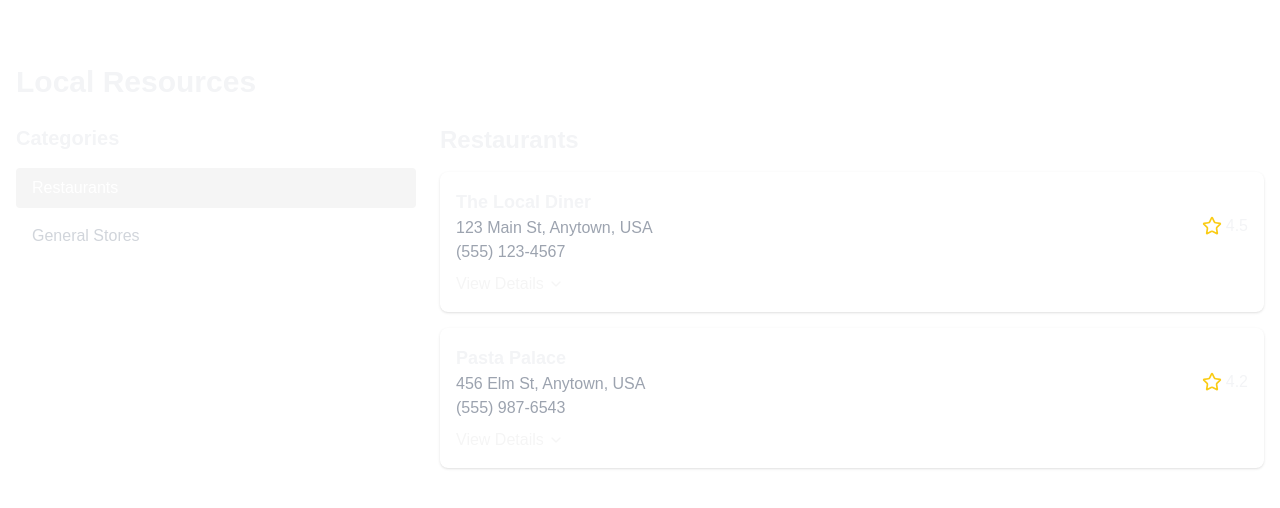
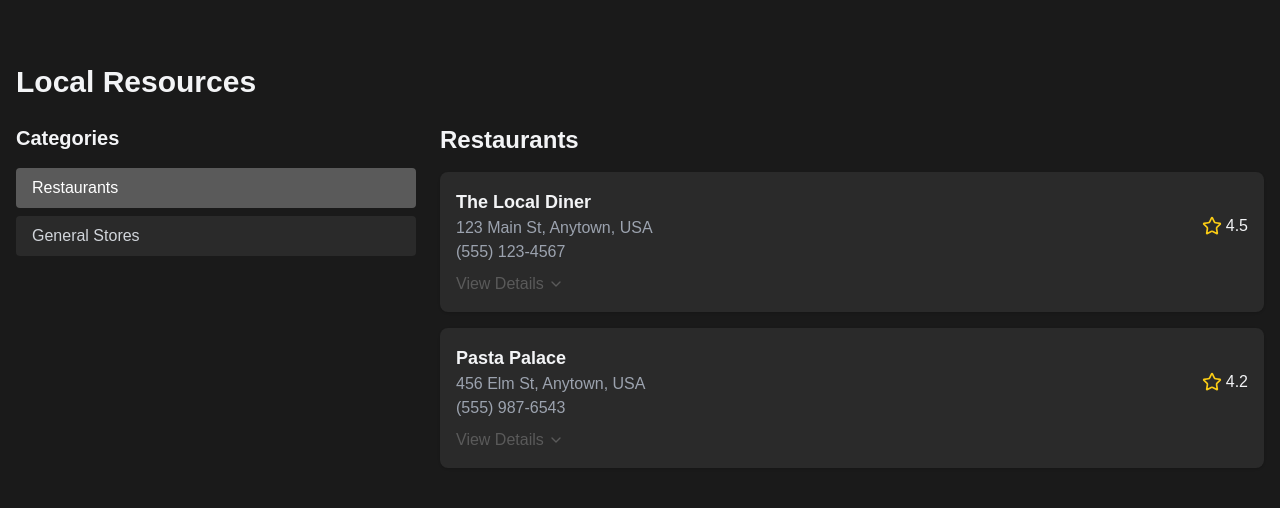
Before and after one commit to suhailnadaf509/Data-Bridge, a Next.js app: page /resources in a window 1280 px wide. Both pictures are taken after a click on the button "Restaurants". Shown: the top 508 px of the page. Built offline with nearby package versions, Linux system fonts and the light colour scheme.

Commit message:
resources page updated

```diff
--- a/app/resources/components/CategoryList.tsx
+++ b/app/resources/components/CategoryList.tsx
@@ -1,4 +1,4 @@
-import type { Category } from "../data/LocalResources"
+import type { Category } from "../data/localResources"
 
 interface CategoryListProps {
   categories: Category[]
@@ -17,8 +17,8 @@ export default function CategoryList({ categories, onSelectCategory, selectedCat
               onClick={() => onSelectCategory(category)}
               className={`w-full text-left px-4 py-2 rounded ${
                 selectedCategory?.id === category.id
-                  ? "bg-accent text-white"
-                  : "bg-dark-gray text-gray-300 hover:bg-light-gray"
+                  ? "bg-[#5a5a5a] text-white"
+                  : "bg-[#2a2a2a] text-gray-300 hover:bg-[#3a3a3a]"
               }`}
             >
               {category.name}
--- a/app/resources/components/LocationDetails.tsx
+++ b/app/resources/components/LocationDetails.tsx
@@ -31,7 +31,7 @@ export default function LocationDetails({ location }: LocationDetailsProps) {
     <div className="mt-4">
       <h4 className="text-lg font-semibold mb-2 text-gray-100">Reviews</h4>
       {reviews.map((review) => (
-        <div key={review.id} className="mb-2 p-2 bg-light-gray rounded">
+        <div key={review.id} className="mb-2 p-2 bg-[#3a3a3a] rounded">
           <div className="flex items-center">
             <Star className="w-4 h-4 text-yellow-400 mr-1" />
             <span className="text-gray-100">{review.rating}</span>
@@ -48,7 +48,7 @@ export default function LocationDetails({ location }: LocationDetailsProps) {
           <select
             value={newReview.rating}
             onChange={(e) => setNewReview({ ...newReview, rating: Number.parseInt(e.target.value) })}
-            className="mt-1 block w-full rounded-md bg-light-gray border-gray-600 text-gray-100 shadow-sm focus:border-accent focus:ring focus:ring-accent focus:ring-opacity-50"
+            className="mt-1 block w-full rounded-md bg-[#3a3a3a] border-gray-600 text-gray-100 shadow-sm focus:border-[#5a5a5a] focus:ring focus:ring-[#5a5a5a] focus:ring-opacity-50"
           >
             {[1, 2, 3, 4, 5].map((rating) => (
               <option key={rating} value={rating}>
@@ -62,15 +62,15 @@ export default function LocationDetails({ location }: LocationDetailsProps) {
           <textarea
             value={newReview.comment}
             onChange={(e) => setNewReview({ ...newReview, comment: e.target.value })}
-            className="mt-1 block w-full rounded-md bg-light-gray border-gray-600 text-gray-100 shadow-sm focus:border-accent focus:ring focus:ring-accent focus:ring-opacity-50"
+            className="mt-1 block w-full rounded-md bg-[#3a3a3a] border-gray-600 text-gray-100 shadow-sm focus:border-[#5a5a5a] focus:ring focus:ring-[#5a5a5a] focus:ring-opacity-50"
             rows={3}
           ></textarea>
         </div>
-        <button type="submit" className="bg-accent text-white px-4 py-2 rounded hover:bg-light-gray">
+        <button type="submit" className="bg-[#5a5a5a] text-white px-4 py-2 rounded hover:bg-[#6a6a6a]">
           Add Review
         </button>
       </form>
-      <button onClick={handleNotifyOwner} className="mt-4 bg-accent text-white px-4 py-2 rounded hover:bg-light-gray">
+      <button onClick={handleNotifyOwner} className="mt-4 bg-[#5a5a5a] text-white px-4 py-2 rounded hover:bg-[#6a6a6a]">
         Notify Owner
       </button>
     </div>
--- a/app/resources/components/LocationList.tsx
+++ b/app/resources/components/LocationList.tsx
@@ -20,7 +20,7 @@ export default function LocationList({ category }: LocationListProps) {
       {category.locations.length > 0 ? (
         <ul className="space-y-4">
           {category.locations.map((location) => (
-            <li key={location.id} className="bg-dark-gray shadow rounded-lg p-4">
+            <li key={location.id} className="bg-[#2a2a2a] shadow rounded-lg p-4">
               <div className="flex justify-between items-center">
                 <div>
                   <h3 className="text-lg font-semibold text-gray-100">{location.name}</h3>
@@ -34,7 +34,7 @@ export default function LocationList({ category }: LocationListProps) {
               </div>
               <button
                 onClick={() => toggleLocation(location.id)}
-                className="mt-2 text-accent flex items-center hover:text-gray-300"
+                className="mt-2 text-[#5a5a5a] flex items-center hover:text-gray-300"
               >
                 {expandedLocation === location.id ? (
                   <>
--- a/app/resources/page.tsx
+++ b/app/resources/page.tsx
@@ -1,8 +1,8 @@
-import LocalResources from "./components/LocalResources";
+import LocalResources from "./components/LocalResources"
 
 export default function Home() {
   return (
-    <main className="min-h-screen bg-matte-black text-gray-200 py-8">
+    <main className="min-h-screen bg-[#1a1a1a] text-gray-200 py-8">
       <LocalResources />
     </main>
   )
```
